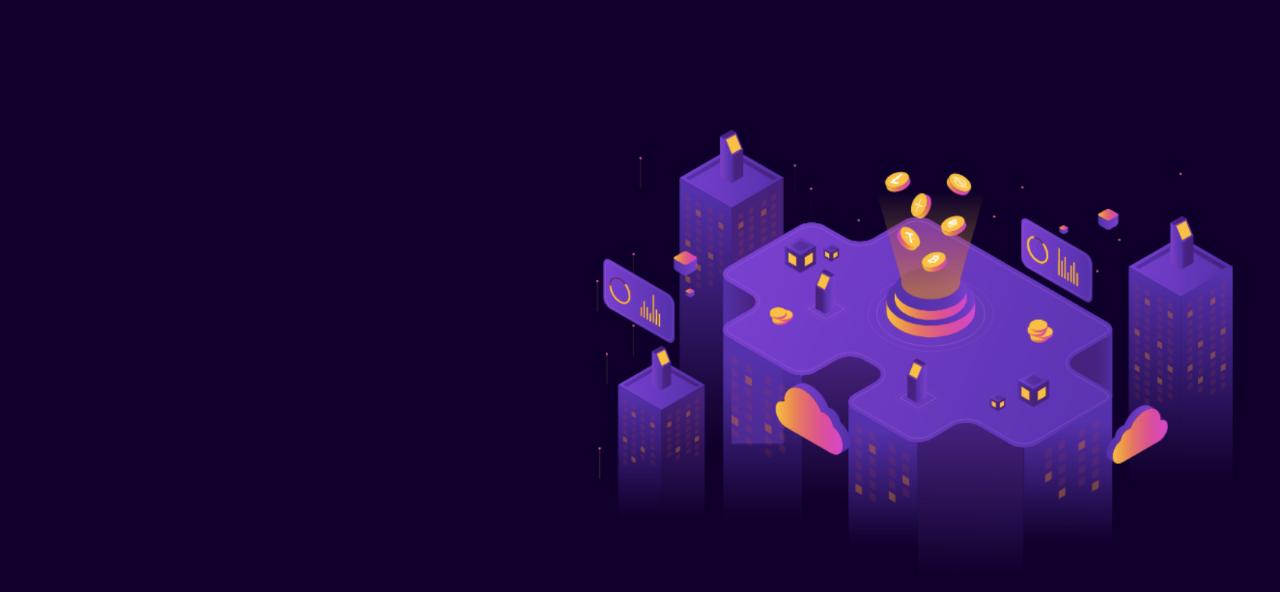
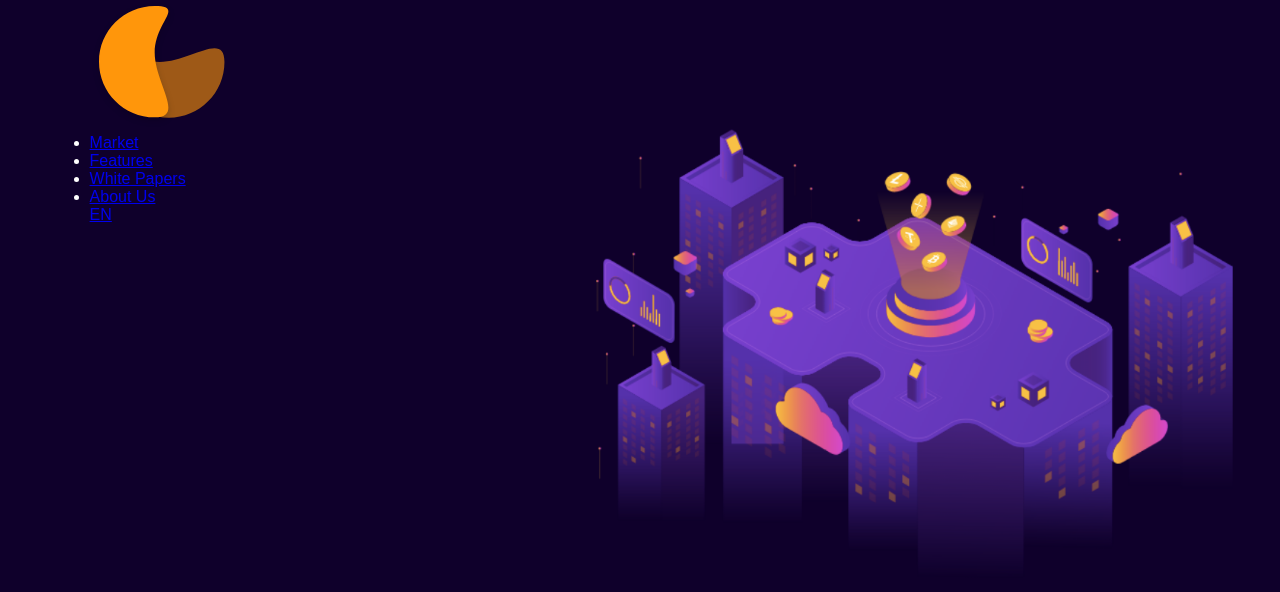
Before and after one commit to dallinhull/crypto_landing_page, a plain HTML site: page index.html in a window 1280 px wide. Drawn offline with Linux system fonts and the light colour scheme.

Commit message:
nav bar structure initialized

```diff
--- a/index.html
+++ b/index.html
@@ -7,7 +7,16 @@
 </head>
 <body>
     <div class="container">
-
+        <nav>
+            <img src="images/logo.png" class="logo">
+            <ul>
+                <li><a href="#">Market</a></li>
+                <li><a href="#">Features</a></li>
+                <li><a href="#">White Papers</a></li>
+                <li><a href="#">About Us</a></li>
+            </ul>
+            <a href="#" class="btn">EN</a>
+        </nav>
     </div>
 
 
```
